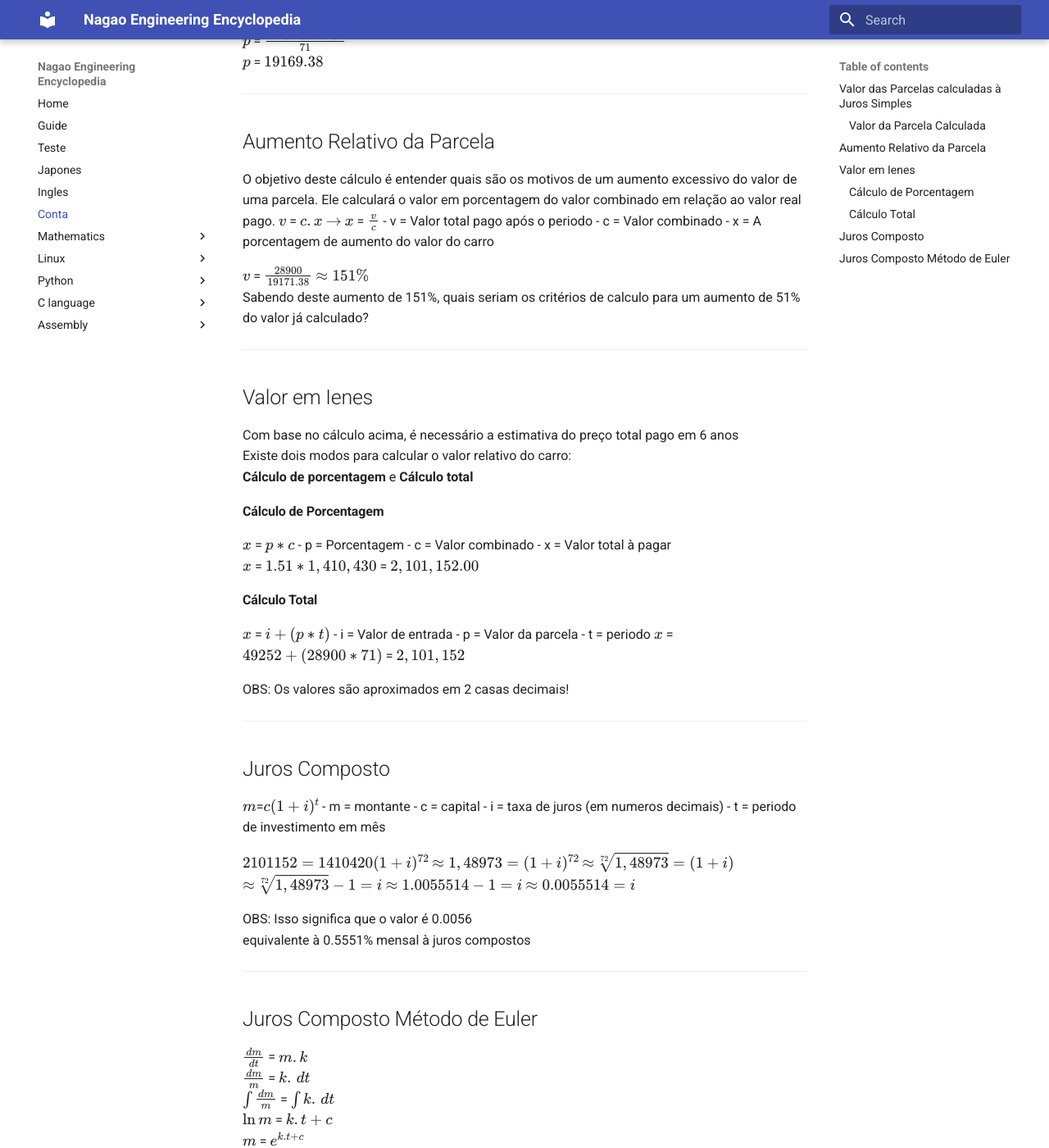
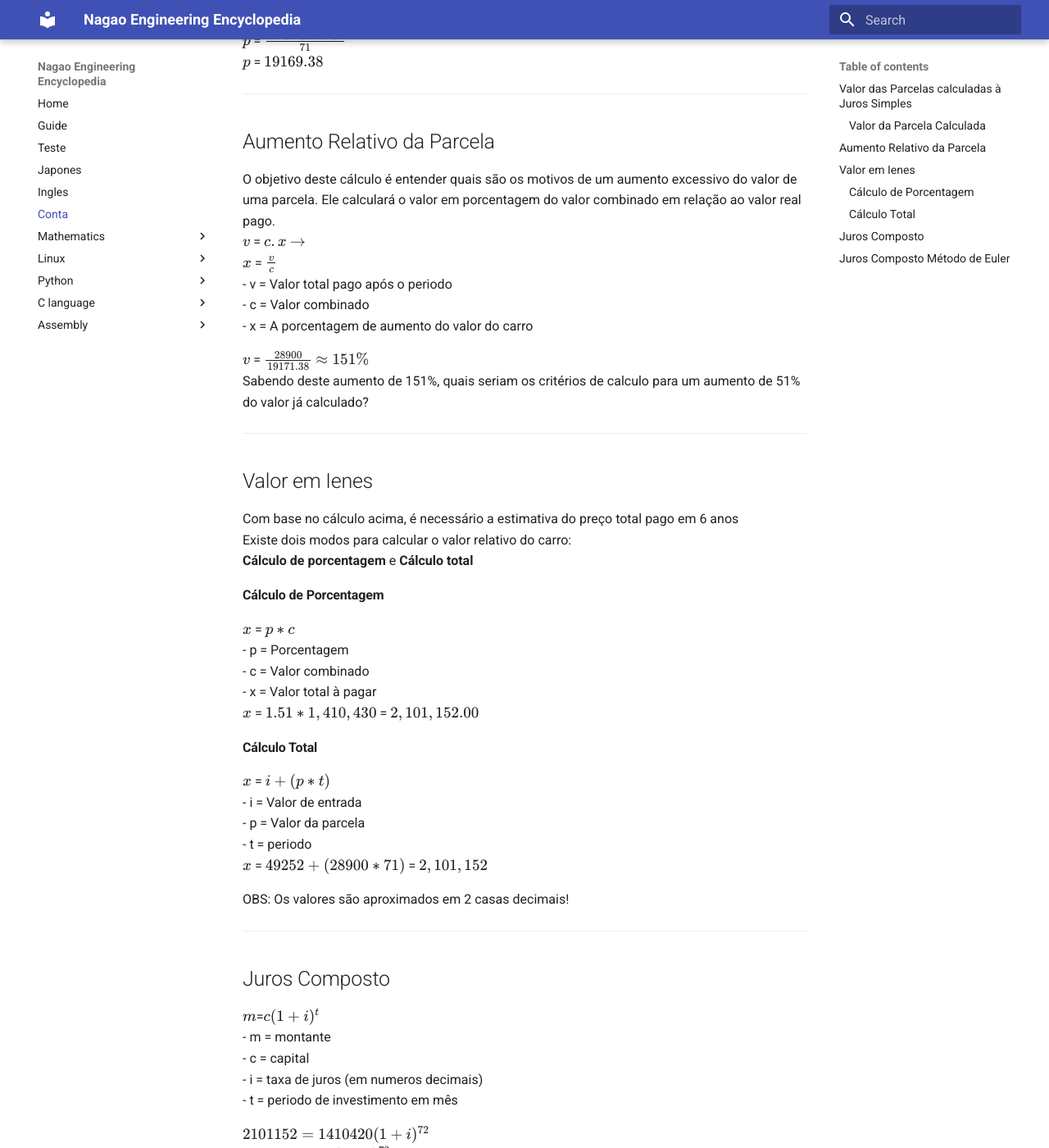
Before and after one commit to NagaoVictor/nagao-engineering, an MkDocs documentation site: the page built from docs/cont.md, in a window 1280 px wide and 1400 px high, scrolled down 629 px. Shown: the whole window at 82% size. Built offline with MkDocs 1.6.1 and Material for MkDocs 9.7.7, drawn with Linux system fonts in a browser that asks for light colours.

Commit message:
Update cont.md

```diff
--- a/docs/cont.md
+++ b/docs/cont.md
@@ -25,12 +25,12 @@
 
 ## Aumento Relativo da Parcela
   O objetivo deste cálculo é entender quais são os motivos de um aumento excessivo do valor de uma parcela.
-  Ele calculará o valor em porcentagem do valor combinado em relação ao valor real pago.
-  $v$ = $c.x$ $\to$
-  $x$ = $\frac{v}{c}$
-  - v = Valor total pago após o periodo
-  - c = Valor combinado
-  - x = A porcentagem de aumento do valor do carro
+  Ele calculará o valor em porcentagem do valor combinado em relação ao valor real pago.<br>
+  $v$ = $c.x$ $\to$<br>
+  $x$ = $\frac{v}{c}$<br>
+  - v = Valor total pago após o periodo<br>
+  - c = Valor combinado<br>
+  - x = A porcentagem de aumento do valor do carro<br>
 
   $v$ = $\frac{28900}{19171.38}$ $\approx  151\%$ <br>
   Sabendo deste aumento de 151%, quais seriam os critérios de calculo para um aumento de 51% do valor já calculado?
@@ -43,17 +43,17 @@
    **Cálculo de porcentagem** e **Cálculo total**
 
 ####   **Cálculo de Porcentagem**
-   $x$ = $p*c$
-   - p = Porcentagem
-   - c = Valor combinado
+   $x$ = $p*c$<br>
+   - p = Porcentagem<br>
+   - c = Valor combinado<br>
    - x = Valor total à pagar <br>
    $x$ = $1.51 * 1,410,430$ = $2,101,152.00$
 
 ####  **Cálculo Total**
-   $x$ = $i + (p * t)$
-   - i = Valor de entrada
-   - p = Valor da parcela
-   - t = periodo
+   $x$ = $i + (p * t)$<br>
+   - i = Valor de entrada<br>
+   - p = Valor da parcela<br>
+   - t = periodo<br>
    $x$ = $49252 + (28900 * 71)$ = $2,101,152$
 
 OBS: Os valores são aproximados em 2 casas decimais!
@@ -62,17 +62,17 @@
 
 ## Juros Composto
 
-$m$=$c(1+i)^t$
-   - m = montante
-   - c = capital
-   - i = taxa de juros (em numeros decimais)
+$m$=$c(1+i)^t$<br>
+   - m = montante<br>
+   - c = capital<br>
+   - i = taxa de juros (em numeros decimais)<br>
    - t = periodo de investimento em mês <br>
 
-$2101152 = 1410420 (1+i)^{72}$
-$\approx 1,48973 = (1+i)^{72}$
-$\approx \sqrt[72]{1,48973} = (1+i)$
-$\approx \sqrt[72]{1,48973} - 1= i$
-$\approx 1.0055514 - 1= i$
+$2101152 = 1410420 (1+i)^{72}$<br>
+$\approx 1,48973 = (1+i)^{72}$<br>
+$\approx \sqrt[72]{1,48973} = (1+i)$<br>
+$\approx \sqrt[72]{1,48973} - 1= i$<br>
+$\approx 1.0055514 - 1= i$<br>
 $\approx 0.0055514 = i$
 
   OBS: Isso significa que o valor é 0.0056<br>
```
